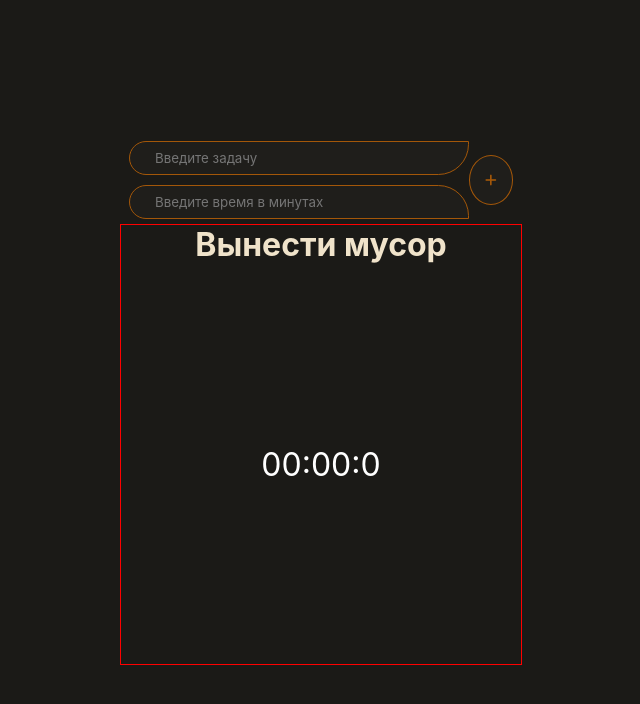
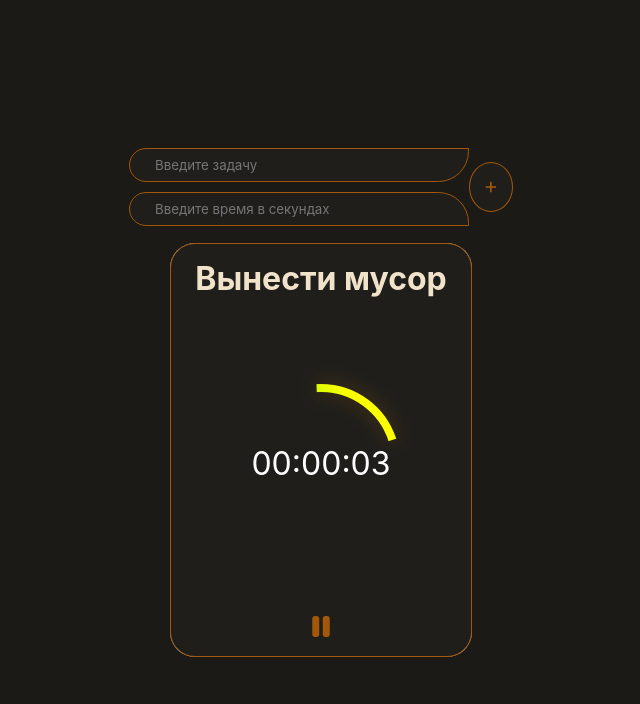
Before and after one commit to Kalachinskii/TimerTask, a React (Vite) app: page / in a window 1280 px wide. Shown: the top 704 px of the page, without its empty margins (319-959 px from the left). Built offline with nearby package versions, Linux system fonts and the light colour scheme.

Commit message:
feat: добавлена обработка формы / замена кнопки play/pause

```diff
--- a/src/components/FormItem/ui/FormItem.jsx
+++ b/src/components/FormItem/ui/FormItem.jsx
@@ -1,14 +1,22 @@
 import styles from '../formItem.module.css';
 
 export function FormItem() {
+
+    const addTaskItem = (e) => {
+        e.preventDefault();
+        const formData = new FormData(e.target);
+        const formProps = Object.fromEntries(formData);
+        console.log(formProps);
+    }
+
     return (
         <>
-            <form action="" className={styles['formItem']}>
+            <form action="" className={styles['formItem']} onSubmit={addTaskItem}>
                 <div className={styles['formInput']}>
-                    <input type="text" name='task-name' placeholder='Введите задачу'/>
-                    <input type="text" name='task-time' placeholder='Введите время в минутах'/>
+                    <input type="text" name='name' placeholder='Введите задачу'/>
+                    <input type="text" name='time' placeholder='Введите время в секундах'/>
                 </div>
-                <button type="button" className={styles['btn']}>
+                <button className={styles['btn']}>
                     <i class="fa-solid fa-plus"></i>
                 </button>
             </form>
--- a/src/components/Task/taskCard.module.css
+++ b/src/components/Task/taskCard.module.css
@@ -1,7 +1,46 @@
 .task-card {
+    margin-top: 1%;
     display: flex;
     flex-direction: column;
     justify-content: center;
     align-items: center;
-    border: 1px solid red;
+    border: 1px solid #A35709;
+    backdrop-filter: invert(80%);
+    background-color: #1f1e1b;
+    border-radius: 25px;
 }
+
+.task-card:hover {
+    outline: 1px solid #dd8303;
+    box-shadow: 1px 1px 3px rgba(163, 87, 9, 0.5),
+    inset 0px 0px 8px rgba(163, 87, 9, 0.8);
+}
+
+h1 {
+    width: 100%;
+    padding: 15px 0;
+    text-align: center;
+}
+
+.btn-card button {
+    display: flex;
+    flex-direction: column;
+    justify-content: center;
+    align-items: center;
+    width: 100%;
+    height: 100%;
+    margin-bottom: 15px;
+    font-size: 28px;
+    z-index: 0;
+    background: none;
+    border: none;
+}
+
+.btn-card button i {
+    z-index: 1;
+}
+
+.btn-card button i:hover {
+    cursor: pointer;
+    color: red;
+}
--- a/src/components/Task/ui/TaskCard.jsx
+++ b/src/components/Task/ui/TaskCard.jsx
@@ -1,11 +1,25 @@
-import { Timer } from '../../App/Timer/timer';
+import { useState } from 'react';
+import { Timer } from '../../Timer/timer';
 import styles from '../taskCard.module.css';
 
 export function TaskCard() {
+    const [playPauseStatys, setPlayPauseStatys] = useState(false);
+
+    const togleImg = () => {
+        setPlayPauseStatys(!playPauseStatys);
+    }
+
     return (
         <div className={styles['task-card']}>
             <h1>Вынести мусор</h1>
-            <Timer />
+            <Timer stopTime={playPauseStatys}/>
+            <div className={styles['btn-card']}>
+                <button onClick={togleImg}>
+                    {!playPauseStatys && <i class="fa-solid fa-pause"></i>}
+                    {playPauseStatys && <i class="fa-solid fa-play"></i>}
+                </button>
+                {/* <i class="fa-solid fa-medal"></i> */}
+            </div>
         </div>
     );
 }
--- a/src/components/App/Timer/timer.module.css
+++ b/src/components/Timer/timer.module.css
@@ -7,8 +7,8 @@
 
 .circle-container {
     position: relative;
-    width: 400px;
-    height: 400px;
+    width: 300px;
+    height: 300px;
     border: 0px solid #fff;
 }
 
@@ -47,10 +47,10 @@
 
 @keyframes fillCircle {
     0% {
-        stroke-dasharray: 628 0;
+        stroke-dasharray: 466 0;
     }
     100% {
-        stroke-dasharray: 0 628;
+        stroke-dasharray: 0 466;
     }
 }
 
--- a/src/components/App/Timer/ui/Timer.jsx
+++ b/src/components/Timer/ui/Timer.jsx
@@ -3,7 +3,7 @@ import styles from '../timer.module.css';
 
 export function Timer() {
     // время таймера+анимации
-    const [time, setTime] = useState(5);
+    const [time, setTime] = useState(10);
 
     // таймер
     useEffect(() => {
@@ -28,16 +28,20 @@ export function Timer() {
         <div className={styles['timer']}>
             <div className={styles['circle-container']}>
                 <div className={styles['circle']}>
-                    <svg width={400} height={400}>
+                    <svg width={300} height={300}>
                         <defs>
                         <linearGradient id="gradient" x1="10%" y1="0%" x2="100%" y2="100%">
                             <stop offset="20%" className={styles['stop-one']} />
                             <stop offset="80%" className={styles['stop-mid']} />
                         </linearGradient>
                         </defs>
-                        <circle cx="200" cy="200" r="100" strokeWidth="8" fill="none" className={styles['progress']}></circle>
+                        <circle cx="150" cy="150" r="75" strokeWidth="8" fill="none" className={styles['progress']}></circle>
                     </svg>
-                    <div className={styles['counter']}>00:00:{time}</div>
+                    <div className={styles['counter']}>
+                        {time > 0 || <i class="fa-solid fa-face-tired"></i>}
+                        {/* вывод 00.00.00 времени, time - в секкундах */}
+                        {time > 0 && new Date(time * 1000).toISOString().substr(11, 8)}
+                    </div>
                 </div>
             </div>
         </div>
```
Also changed, not shown: src/components/Timer/timer.js (renamed from src/components/App/Timer/timer.js).
